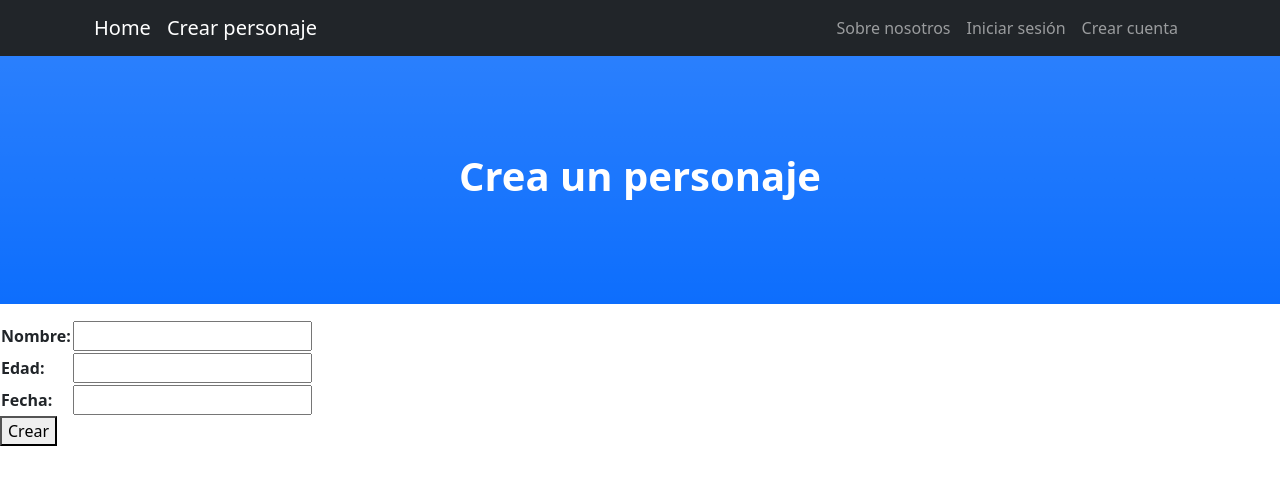
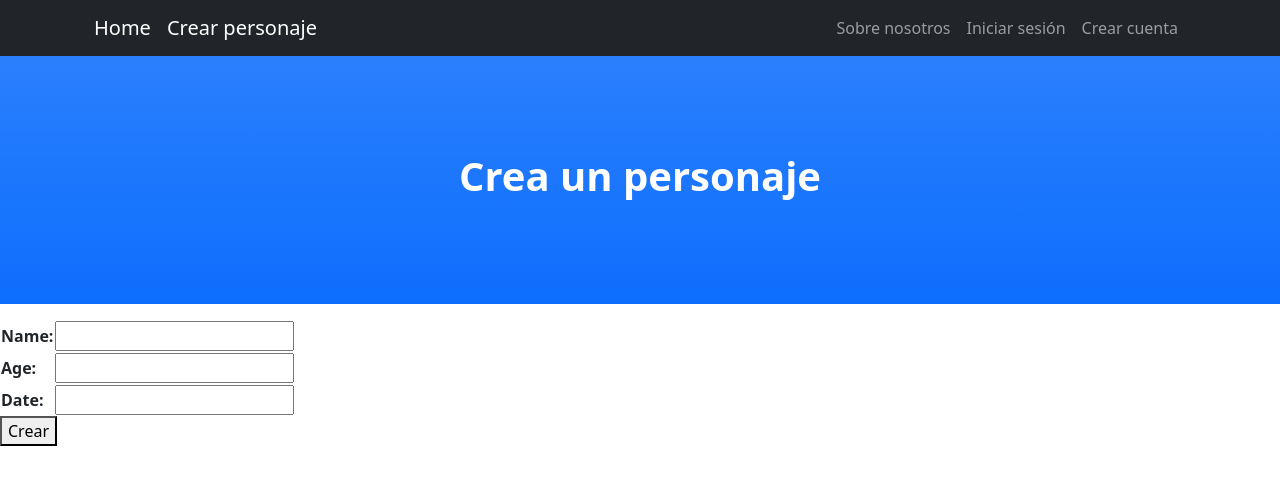
Before and after one commit to ohlamar/Entrega1---Santa-Maria-Garcia-Caballero, a Django app: page /creation/create/ in a window 1280 px wide. Shown: the top 485 px of the page. Run offline with Django 4.2, Linux system fonts and the light colour scheme; some libraries are stand-ins or nearby versions.

Commit message:
Correcion de idioma

```diff
--- a/creation/forms.py
+++ b/creation/forms.py
@@ -1,9 +1,10 @@
+from datetime import date
 from django import forms
 
 class FormPerson(forms.Form):
-    nombre = forms.CharField(max_length=30)
-    edad = forms.IntegerField()
-    fecha = forms.DateField(required=False)
+    name = forms.CharField(max_length=30)
+    age = forms.IntegerField()
+    date = forms.DateField(required=False)
 
-class Busqueda(forms.Form):
-    nombre = forms.CharField(max_length=30)
+class Search(forms.Form):
+    name = forms.CharField(max_length=30)
--- a/creation/urls.py
+++ b/creation/urls.py
@@ -1,10 +1,10 @@
 from django.urls import path
-from .views import create, listado, edit, eliminar, mostrar
+from .views import create, list, edit, delete, show
 
 urlpatterns = [
     path('create/', create, name='create'),
-    path('listado/', listado, name='listado'),
-    path('editar/<int:id>/', edit, name='editar'),
-    path('eliminar/<int:id>/', eliminar, name='eliminar'),
-    path('mostrar/<int:id>/', mostrar, name='mostrar'),
+    path('list/', list, name='list'),
+    path('edit/<int:id>/', edit, name='edit'),
+    path('delete/<int:id>/', delete, name='delete'),
+    path('show/<int:id>/', show, name='show'),
 ]
--- a/creation/views.py
+++ b/creation/views.py
@@ -1,8 +1,9 @@
 from django.shortcuts import redirect, render
 from datetime import datetime
 
-from creation.forms import Busqueda, FormPerson
+from creation.forms import FormPerson, Search
 from .models import Person
+from django.contrib.auth.decorators import login_required
 
 def create(request):
     if request.method == 'POST':
@@ -11,16 +12,16 @@ def create(request):
         if form.is_valid():
             data = form.cleaned_data
 
-            fecha = data.get('date')
-            if not fecha:
-                fecha = datetime.now()
+            date = data.get('date')
+            if not date:
+                date = datetime.now()
 
-            person = Person(nombre=data.get('nombre'),
-                           edad=data.get('edad'),
-                           fecha=fecha)
+            person = Person(name=data.get('name'),
+                           age=data.get('age'),
+                           date=date)
             person.save()
 
-            return redirect('listado')
+            return redirect('list')
 
         else:
             return render(request, 'creation/creation.html', {'form': form})
@@ -30,46 +31,46 @@ def create(request):
     return render(request, 'creation/creation.html', {'form': form_per})
 
 
-def listado(request):
+def list(request):
 
-    nom_bus = request.GET.get('nombre')
-    if nom_bus:
-        listas = Person.objects.filter(nombre__icontains=nom_bus)
+    search_name = request.GET.get('name')
+    if search_name:
+        lists = Person.objects.filter(name__icontains=search_name)
     else:
-        listas = Person.objects.all()
+        lists = Person.objects.all()
 
-    form = Busqueda()
-    return render(request, 'creation/listado.html', {'listas': listas, 'form':form})
+    form = Search()
+    return render(request, 'creation/list.html', {'lists': lists, 'form':form})
 
-
+@login_required
 def edit(request, id):
     person = Person.objects.get(id=id)
 
     if request.method == 'POST':
         form = FormPerson(request.POST)
         if form.is_valid():
-            person.nombre = form.cleaned_data.get('nombre')
-            person.edad = form.cleaned_data.get('edad')
-            person.fecha = form.cleaned_data.get('fecha')
+            person.name = form.cleaned_data.get('name')
+            person.age = form.cleaned_data.get('age')
+            person.date = form.cleaned_data.get('date')
             person.save()
 
-            return redirect('listado')
+            return redirect('list')
 
         else:
-            return render(request, 'editar', {'form': form, 'person': person})
+            return render(request, 'edit', {'form': form, 'person': person})
 
-    form_person = FormPerson(initial={'nombre': person.nombre, 'edad': person.edad, 'fecha': person.fecha})
+    form_person = FormPerson(initial={'name': person.name, 'age': person.age, 'date': person.date})
 
-    return render(request, 'creation/editar.html', {'form': form_person, 'person': person})
+    return render(request, 'creation/edit.html', {'form': form_person, 'person': person})
 
+@login_required
+def delete(request, id):
+    person = Person.objects.get(id=id)
+    person.delete()
 
-def eliminar(request, id):
-    persona = Person.objects.get(id=id)
-    persona.delete()
+    return redirect('list')
 
-    return redirect('listado')
-
-
-def mostrar(request, id):
+@login_required
+def show(request, id):
     person = Person.objects.get(id=id)
-    return render(request, 'creation/mostrar.html', {'person': person})
+    return render(request, 'creation/show.html', {'person': person})
--- a/templates/about.html
+++ b/templates/about.html
@@ -15,11 +15,11 @@
         <div class="row gx-4 justify-content-center">
             <div class="col-lg-8">
                 <h2>Agustín Caballero</h2>
-                <p class="lead">This is a great place to talk about your webpage. This template is purposefully unstyled so you can use it as a boilerplate or starting point for you own landing page designs! This template features:</p>
+                <p class="lead">Texto</p>
                 <h2>Agustín García</h2>
-                <p class="lead">This is a great place to talk about your webpage. This template is purposefully unstyled so you can use it as a boilerplate or starting point for you own landing page designs! This template features:</p>
+                <p class="lead">Texto</p>
                 <h2>Agustín Santa María</h2>
-                <p class="lead">This is a great place to talk about your webpage. This template is purposefully unstyled so you can use it as a boilerplate or starting point for you own landing page designs! This template features:</p>
+                <p class="lead">Texto</p>
             </div>
         </div>
     </div>
--- a/templates/base.html
+++ b/templates/base.html
@@ -29,7 +29,7 @@
                         {%if request.user.is_authenticated %}
                         <li class="nav-item"><a class="nav-link" href="{% url 'profile' %}">{{request.user.username}}</a></li>
                         <li class="nav-item"><a class="nav-link" href="{% url 'logout' %}">Logout</a></li>
-                        <li class="nav-item"><a class="nav-link" href="{% url 'listado' %}">Listado de Personajes</a></li>
+                        <li class="nav-item"><a class="nav-link" href="{% url 'list' %}">Listado de Personajes</a></li>
                         {%else%}
                         <li class="nav-item"><a class="nav-link" href="{% url 'login' %}">Iniciar sesión</a></li>
                         <li class="nav-item"><a class="nav-link" href="{% url 'register' %}">Crear cuenta</a></li>
--- a/templates/creation/editar.html
+++ b/templates/creation/edit.html
@@ -15,7 +15,7 @@
 {% block body %}
 
 <p>
-    <form action={% url 'editar' person.id %} method="post">
+    <form action={% url 'edit' person.id %} method="post">
         {% csrf_token %}
 
         <table>
@@ -26,4 +26,5 @@
 
     </form>
 </p>
+<a href="{% url 'list' %}">Volver</a>
 {% endblock body %}
```
Also changed, not shown: creation/models.py (+4 -4 lines), templates/creation/list.html (renamed from templates/creation/listado.html, +10 -10 lines), templates/creation/show.html (renamed from templates/creation/mostrar.html, +4 -4 lines), templates/index.html (+8 -0 lines), creation/migrations/0001_initial.py, 1 other file.
